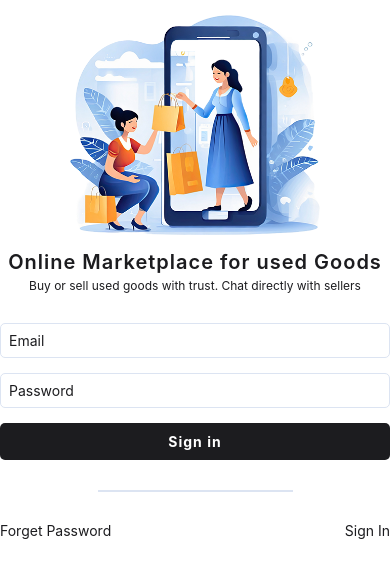
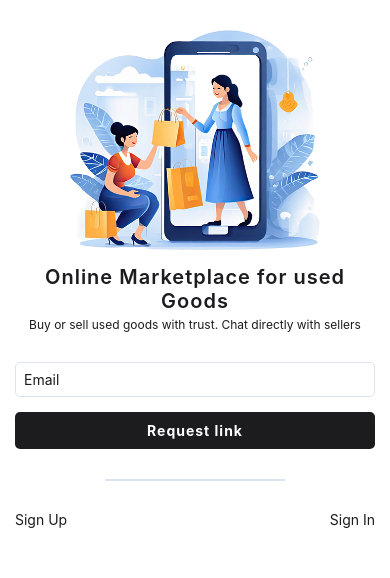
Before and after one commit to TiagoRaimundi/smcApp-front, a React Native app: screen /ForgetPassword in a window 390 px wide. Shown: the top 578 px of the page. Built offline with nearby package versions, Linux system fonts and the light colour scheme.

Commit message:
forget password

```diff
--- a/App.tsx
+++ b/App.tsx
@@ -1,10 +1,12 @@
 import { Platform, SafeAreaView, StatusBar, StyleSheet, Text, View } from 'react-native';
 import SignIn from './app/views/SignIn';
+import SignUp from '@views/SignUp';
+import ForgetPassowrd from '@views/ForgetPassword';
 
 export default function App() {
   return (
     <SafeAreaView style={styles.container}>
-      <SignIn/>
+      <ForgetPassowrd/>
     </SafeAreaView>
   );
 }
--- a/app/views/ForgetPassword.tsx
+++ b/app/views/ForgetPassword.tsx
@@ -0,0 +1,56 @@
+import { FC } from "react";
+import {
+  View,
+  StyleSheet,
+  KeyboardAvoidingView,
+  Platform,
+  ScrollView,
+} from "react-native";
+import WelcomeHeader from "../ui/WelcomeHeader";
+import FormInput from "../ui/FormInput";
+import AppButton from "@ui/AppButton";
+import FormDivider from "@ui/FormDivider";
+import FormNavigator from "@ui/FormNavigator";
+
+interface Props {}
+
+const ForgetPassowrd: FC<Props> = (props) => {
+  return (
+    <KeyboardAvoidingView
+      behavior={Platform.OS === "ios" ? "padding" : "height"}
+      style={styles.container}
+      keyboardVerticalOffset={50}
+    >
+      <ScrollView>
+        <View style={styles.innerContainer}>
+          <WelcomeHeader />
+          <View style={styles.formContainer}>
+            <FormInput
+              placeholder="Email"
+              keyboardType="email-address"
+              autoCapitalize="none"
+            />
+            <AppButton title="Request link" />
+            <FormDivider />
+            <FormNavigator leftTitle="Sign Up" rigthTitle="Sign In" />
+          </View>
+        </View>
+      </ScrollView>
+    </KeyboardAvoidingView>
+  );
+};
+
+const styles = StyleSheet.create({
+  container: {
+    flex: 1,
+  },
+  innerContainer: {
+    padding: 15,
+    flex: 1,
+  },
+  formContainer: {
+    marginTop: 30,
+  },
+});
+
+export default ForgetPassowrd;
--- a/app/views/SignIn.tsx
+++ b/app/views/SignIn.tsx
@@ -2,8 +2,9 @@ import { FC } from "react";
 import {
   View,
   StyleSheet,
-  SafeAreaView,
-  Button,
+  KeyboardAvoidingView,
+  Platform,
+  ScrollView,
 } from "react-native";
 import WelcomeHeader from "../ui/WelcomeHeader";
 import FormInput from "../ui/FormInput";
@@ -15,25 +16,39 @@ interface Props {}
 
 const SignIn: FC<Props> = (props) => {
   return (
-    <SafeAreaView style={styles.container}>
-      <WelcomeHeader />
-      <View style={styles.formContainer}>
-        <FormInput placeholder="Email" keyboardType="email-address" autoCapitalize="none"/>
-        <FormInput placeholder="Password" secureTextEntry/>
+    <KeyboardAvoidingView
+      behavior={Platform.OS === "ios" ? "padding" : "height"}
+      style={styles.container}
+    >
+      <ScrollView>
+        <View style={styles.innerContainer}>
+          <WelcomeHeader />
+          <View style={styles.formContainer}>
+            <FormInput
+              placeholder="Email"
+              keyboardType="email-address"
+              autoCapitalize="none"
+            />
+            <FormInput placeholder="Password" secureTextEntry />
 
-        <AppButton title="Sign in"/>
-        <FormDivider/>
-        <FormNavigator leftTitle="Forget Password" rigthTitle="Sign In"/>
-      </View>
-    </SafeAreaView>
+            <AppButton title="Sign in" />
+            <FormDivider />
+            <FormNavigator leftTitle="Forget Password" rigthTitle="Sign In" />
+          </View>
+        </View>
+      </ScrollView>
+    </KeyboardAvoidingView>
   );
 };
 
 const styles = StyleSheet.create({
   container: {
+    flex: 1,
+  },
+  innerContainer: {
     padding: 15,
+    flex: 1,
   },
-
   formContainer: {
     marginTop: 30,
   },
```
Also changed, not shown: app/views/SignUp.tsx (+54 -7 lines).
